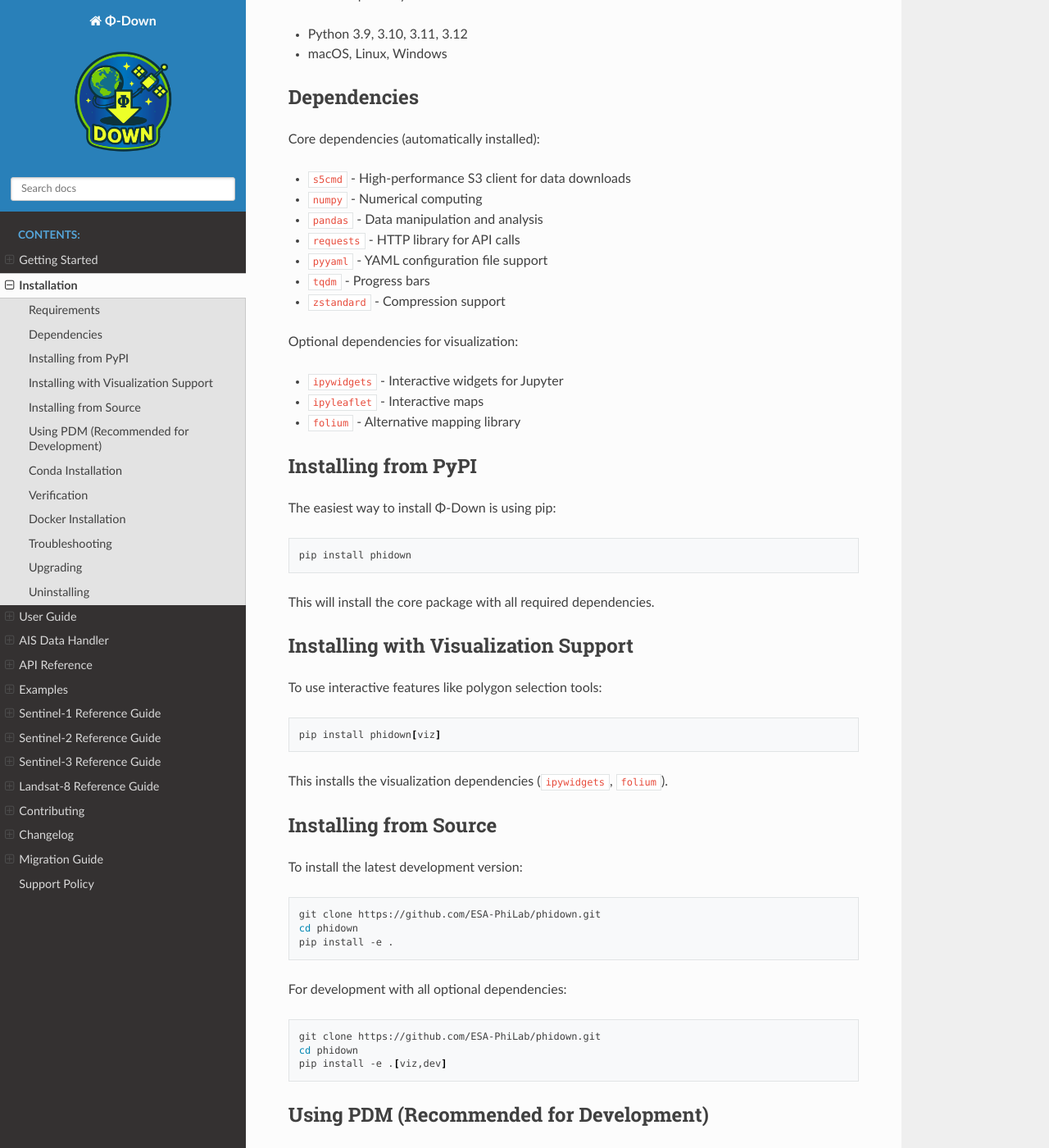
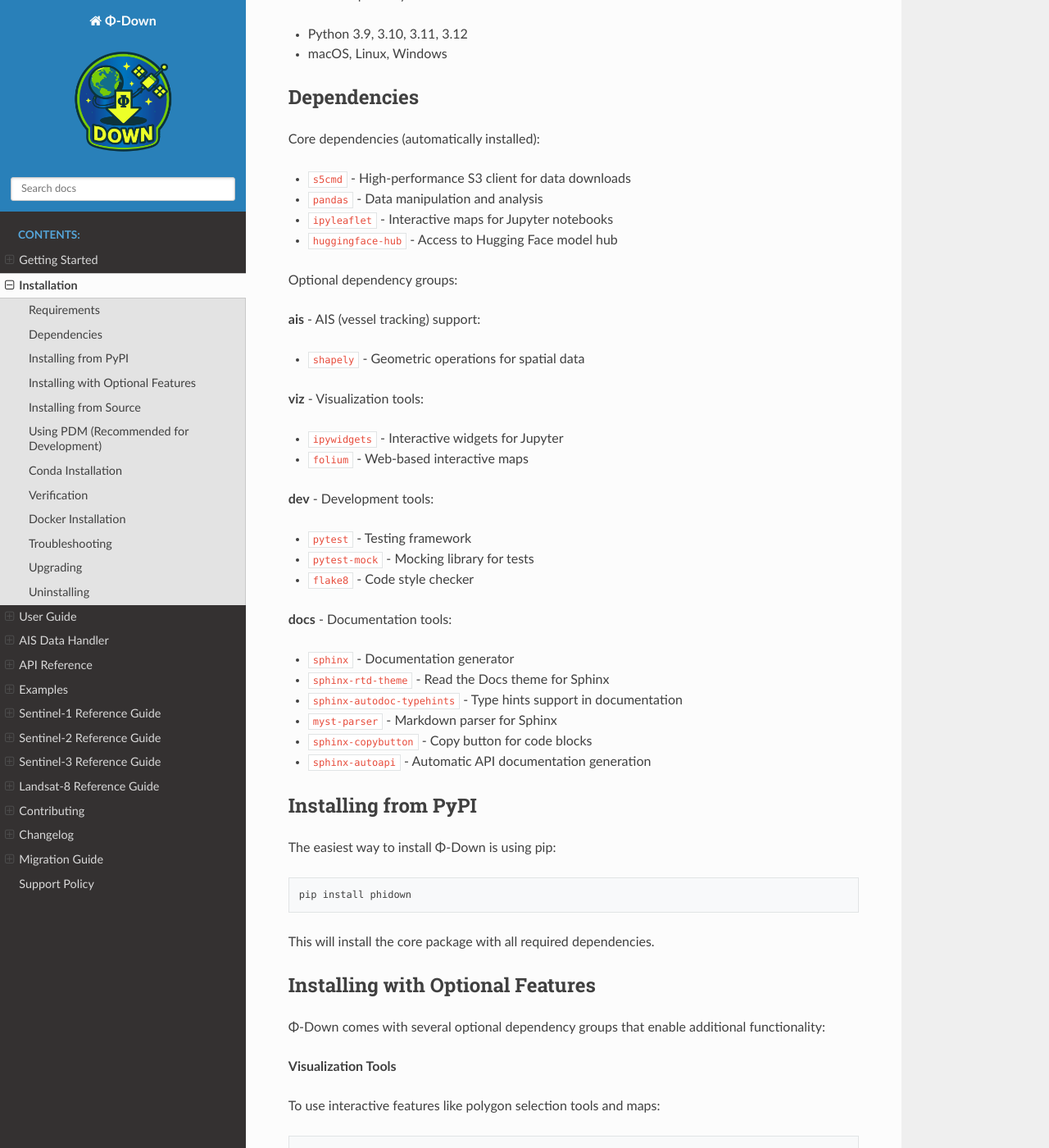
Before and after one commit to ESA-PhiLab/phidown, a Sphinx documentation site: the page built from docs/source/installation.rst, in a window 1280 px wide and 1400 px high, scrolled down 234 px. Shown: the whole window at 82% size. Built offline with Sphinx 7.4.7 and the Read the Docs theme 3.1.0, drawn with Linux system fonts in a browser that asks for light colours; pages that are not in the unit, such as notebooks, are missing from menus; some of the changed text lies outside the part shown.

Commit message:
Update installation instructions and enhance README with optional features; fix version number in __init__.py

```diff
--- a/docs/source/installation.rst
+++ b/docs/source/installation.rst
@@ -15,18 +15,35 @@
 Core dependencies (automatically installed):
 
 * ``s5cmd`` - High-performance S3 client for data downloads
-* ``numpy`` - Numerical computing
 * ``pandas`` - Data manipulation and analysis
-* ``requests`` - HTTP library for API calls
-* ``pyyaml`` - YAML configuration file support
-* ``tqdm`` - Progress bars
-* ``zstandard`` - Compression support
+* ``ipyleaflet`` - Interactive maps for Jupyter notebooks
+* ``huggingface-hub`` - Access to Hugging Face model hub
 
-Optional dependencies for visualization:
+Optional dependency groups:
+
+**ais** - AIS (vessel tracking) support:
+
+* ``shapely`` - Geometric operations for spatial data
+
+**viz** - Visualization tools:
 
 * ``ipywidgets`` - Interactive widgets for Jupyter
-* ``ipyleaflet`` - Interactive maps
-* ``folium`` - Alternative mapping library
+* ``folium`` - Web-based interactive maps
+
+**dev** - Development tools:
+
+* ``pytest`` - Testing framework
+* ``pytest-mock`` - Mocking library for tests
+* ``flake8`` - Code style checker
+
+**docs** - Documentation tools:
+
+* ``sphinx`` - Documentation generator
+* ``sphinx-rtd-theme`` - Read the Docs theme for Sphinx
+* ``sphinx-autodoc-typehints`` - Type hints support in documentation
+* ``myst-parser`` - Markdown parser for Sphinx
+* ``sphinx-copybutton`` - Copy button for code blocks
+* ``sphinx-autoapi`` - Automatic API documentation generation
 
 Installing from PyPI
 --------------------
@@ -39,16 +56,65 @@
 
 This will install the core package with all required dependencies.
 
-Installing with Visualization Support
----------------------------------------
+Installing with Optional Features
+----------------------------------
 
-To use interactive features like polygon selection tools:
+Φ-Down comes with several optional dependency groups that enable additional functionality:
+
+**Visualization Tools**
+
+To use interactive features like polygon selection tools and maps:
 
 .. code-block:: bash
 
    pip install phidown[viz]
 
-This installs the visualization dependencies (``ipywidgets``, ``folium``).
+This installs visualization dependencies (``ipywidgets``, ``folium``).
+
+**AIS (Automatic Identification System) Support**
+
+For vessel tracking and maritime monitoring features:
+
+.. code-block:: bash
+
+   pip install phidown[ais]
+
+This installs geometry processing dependencies (``shapely``).
+
+**Development Tools**
+
+For contributing to the project or running tests:
+
+.. code-block:: bash
+
+   pip install phidown[dev]
+
+This installs testing and code quality tools (``pytest``, ``pytest-mock``, ``flake8``).
+
+**Documentation Tools**
+
+For building and contributing to documentation:
+
+.. code-block:: bash
+
+   pip install phidown[docs]
+
+This installs documentation dependencies (``sphinx``, ``sphinx-rtd-theme``, etc.).
+
+**All Optional Features**
+
+To install everything at once:
+
+.. code-block:: bash
+
+   pip install phidown[ais,viz,dev,docs]
+
+.. note::
+   For most users, we recommend installing with visualization support for the best experience:
+
+   .. code-block:: bash
+
+      pip install phidown[viz]
 
 Installing from Source
 ----------------------
@@ -61,13 +127,18 @@
    cd phidown
    pip install -e .
 
-For development with all optional dependencies:
+For development with specific optional dependencies:
 
 .. code-block:: bash
 
    git clone https://github.com/ESA-PhiLab/phidown.git
    cd phidown
-   pip install -e .[viz,dev]
+
+   # Install with visualization support
+   pip install -e .[viz]
+
+   # Install with all optional features
+   pip install -e .[ais,viz,dev,docs]
 
 Using PDM (Recommended for Development)
 -----------------------------------------
@@ -80,7 +151,24 @@
    cd phidown
    pdm install
 
-This installs all dependencies including development tools.
+This installs all core dependencies. For optional dependency groups:
+
+.. code-block:: bash
+
+   # Install with visualization support
+   pdm install --group viz
+
+   # Install with AIS support
+   pdm install --group ais
+
+   # Install with development tools
+   pdm install --group dev
+
+   # Install with documentation tools
+   pdm install --group docs
+
+   # Install all optional groups
+   pdm install --group viz --group ais --group dev --group docs
 
 Conda Installation
 ------------------
--- a/phidown/__init__.py
+++ b/phidown/__init__.py
@@ -4,7 +4,7 @@
 Package Initialization
 """
 
-__version__ = "0.1.13"
+__version__ = "0.1.19"
 __author__ = "Roberto Del Prete"
 
 # Import main classes and functions
```
Also changed, not shown: readme.md (+73 -3 lines), 1 other file.
